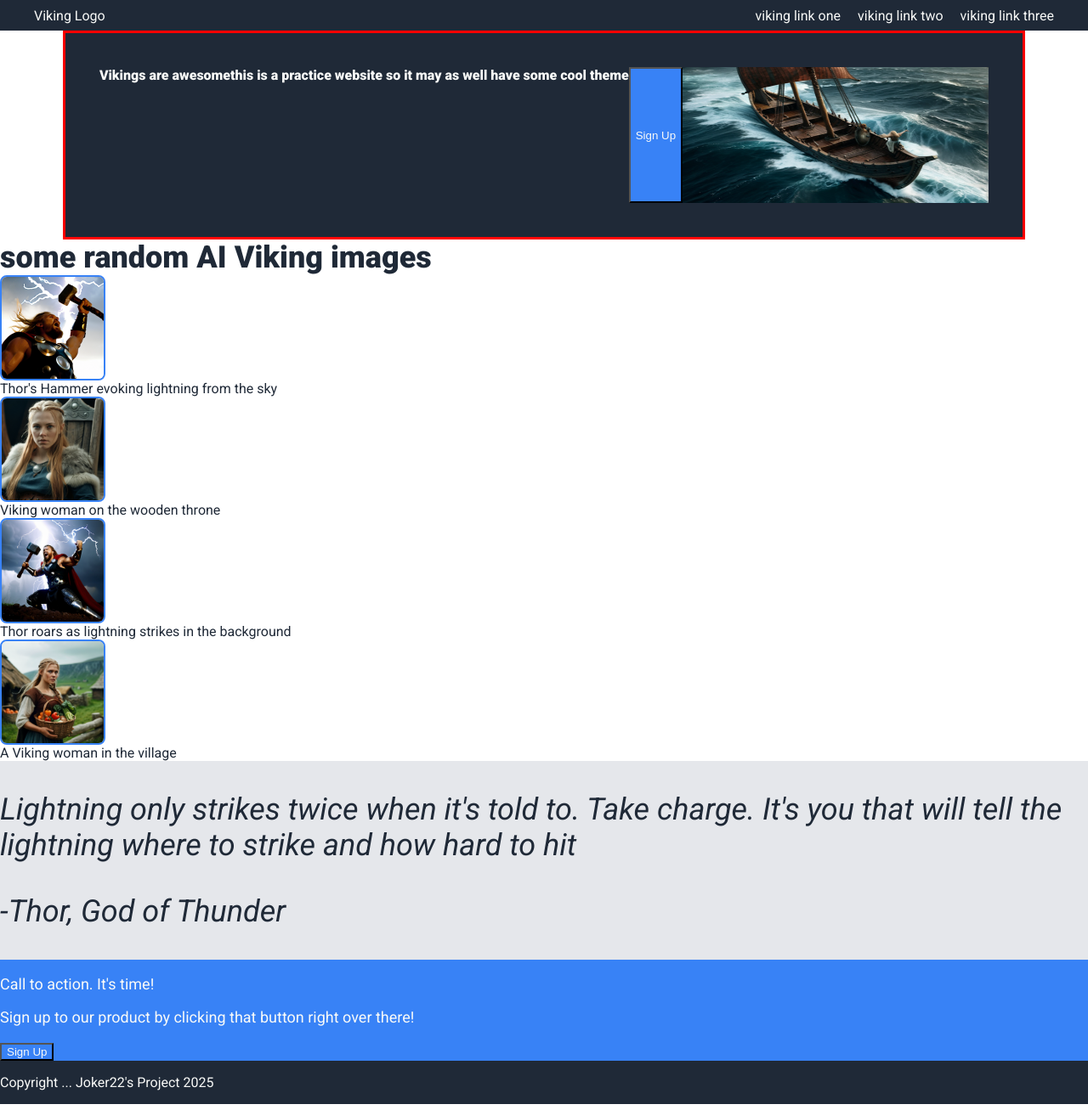
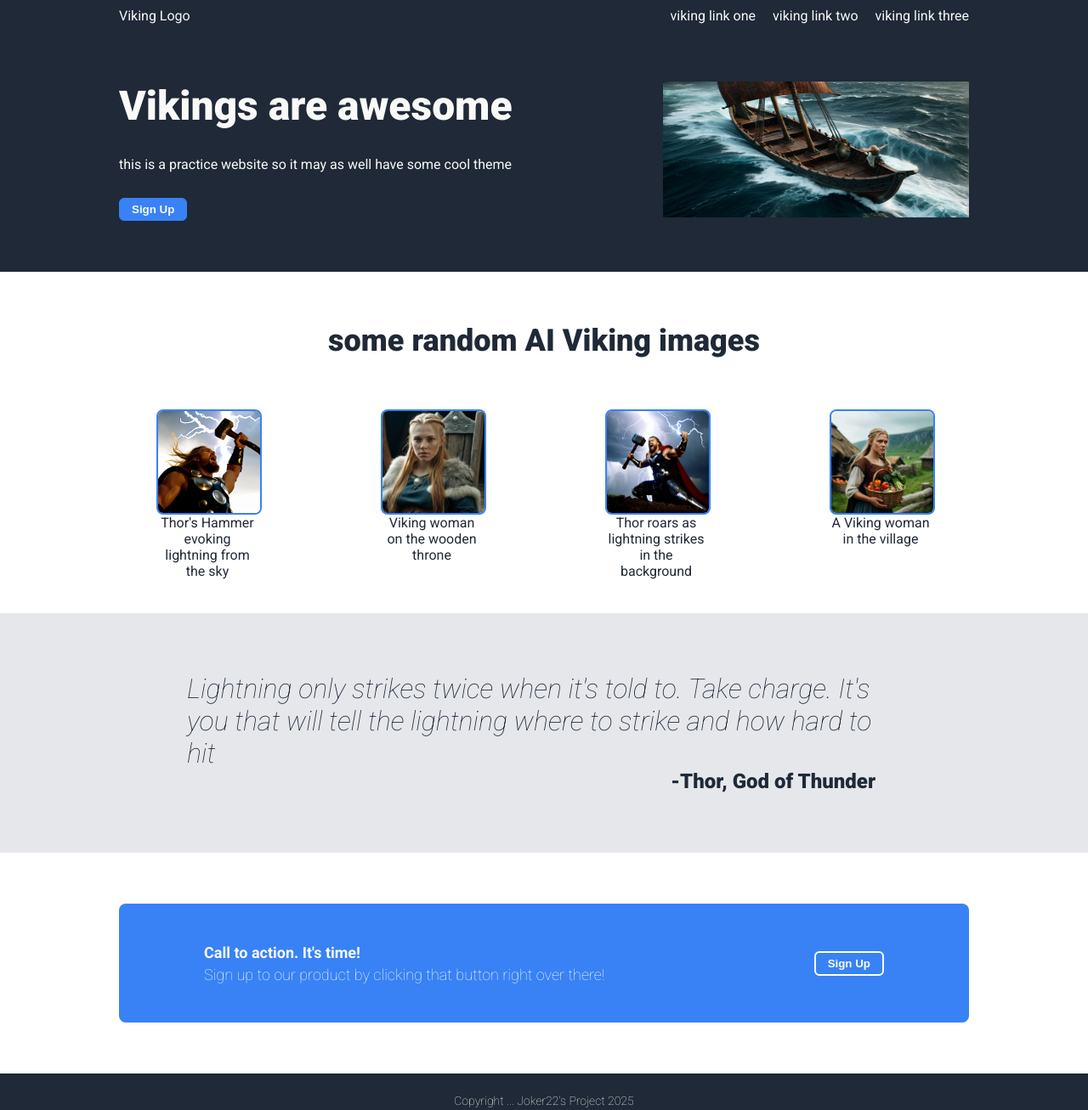
Before and after one commit to dcsJoker22/odin-project-landing-page, a plain HTML site: page index.html in a window 1280 px wide. Shown: the whole page at 85% size. Drawn offline with Linux system fonts and the light colour scheme.

Commit message:
landing page project completed
long and messy css, but it works

```diff
--- a/index.html
+++ b/index.html
@@ -20,35 +20,57 @@
             </ul>
         </div>
     </div>
-
+    <div class="title-bg">
     <div class="title">
-        <div>Vikings are awesome</div>
-        <div>this is a practice website so it may as well have some cool theme</div>
-        <button>Sign Up</button>
-        <img src="./images/viking-ship-1-large.png" alt="Viking ship in rough sea's" height="160" width="360">
+        <div class="title-left">
+            <div class="title-text-top">Vikings are awesome</div>
+            <div class="title-text-bottom">this is a practice website so it may as well have some cool theme</div>
+            <div class="title-text-button"><button>Sign Up</button></div>
         </div>
 
+        <div class="title-image"><img src="./images/viking-ship-1-large.png" alt="Viking ship in rough sea's" height="160" width="360"></div>
+    </div>
+    </div>
+
+    <div class="pics-bg">
     <div class="pics">
         <div class="info">some random AI Viking images</div>
+        <div class="pics-holder">
+            <div class="pic-1">
                 <div class="image-placeholder"><img src="./images/thor-1.png" alt="Thor's Hammer evoking lightning from the sky" height="120" width="120"></div>
                 <div>Thor's Hammer evoking lightning from the sky</div>
+            </div>
+            <div class="pic-1">
                 <div class="image-placeholder"><img src="./images/viking-woman-throne1.png" alt="Viking woman on the wooden throne" height="120" width="120"></div>
                 <div>Viking woman on the wooden throne</div>
+            </div>
+            <div class="pic-1">
                 <div class="image-placeholder"><img src="./images/thor-2.png" alt="Thor roars as lightning strikes in the background" height="120" width="120"></div>
                 <div>Thor roars as lightning strikes in the background</div>
+            </div>
+            <div class="pic-1">
                 <div class="image-placeholder"><img src="./images/viking-woman-village-1.png" alt="A Viking woman in the village" height="120" width="120"></div>
                 <div>A Viking woman in the village</div>
             </div>
-
-    <div class="quote">
-        <p>Lightning only strikes twice when it's told to. Take charge. It's you that will tell the lightning where to strike and how hard to hit</p>
-        <p>-Thor, God of Thunder</p>
+        </div>
+    </div>
     </div>
 
+    <div class="quote-bg">
+        <div class="quote">
+            <div class="lightning">Lightning only strikes twice when it's told to. Take charge. It's you that will tell the lightning where to strike and how hard to hit</div>
+            <div class="thor">-Thor, God of Thunder</div>
+        </div>
+    </div>
+
+    <div class="action-bg">
         <div class="action">
-        <p> Call to action. It's time!</p>
-        <p> Sign up to our product by clicking that button right over there!</p>
-        <button>Sign Up</button>
+            <div class="action-left">
+                <div class="action-top">Call to action. It's time!</div>
+                <div class="action-bottom">Sign up to our product by clicking that button right over there!</div>
+            </div>
+            <div><button>Sign Up</button></div>
+        </div>
     </div>
 
     <div class="footer">
--- a/style.css
+++ b/style.css
@@ -15,7 +15,6 @@ ul {
 .title {
     background-color: #1f2937;
     color: #f9faf8;
-    font-weight: 900;
 }
 
 .info {
@@ -27,12 +26,13 @@ ul {
 .pics {
     background-color: white;
     color: #1f2937;
+    font-weight: 400;
 }
 
 .image-placeholder {
   width: 120px;
   height: 120px;
-  background-color: #e0e0e0;
+  background-color: #e5e7eb;
   border-radius: 8px;
   border: solid 2px #3882f6;
   display: flex;
@@ -43,8 +43,8 @@ ul {
 
 .quote {
     background-color: #e5e7eb;
-    font-size: 36px;
-    font-style: italic;
+    font-size: 32px;
+
     color: #1f2937;
 }
 
@@ -57,6 +57,10 @@ ul {
 button {
     background-color: #3882f6;
     color: #f9faf8;
+    border-radius: 6px;
+    border: solid 1px #3882f6;
+    padding: 5px 14px;
+    font-weight: 600;
 }
 
 .footer {
@@ -89,7 +93,7 @@ body {
     justify-content: space-between;
     align-items: center;
     padding: 0 20px;
-    max-width: 1200px;
+    max-width: 1000px;
     margin: 0 auto;
 }
 
@@ -99,16 +103,137 @@ body {
     gap: 20px;
 }
 
+.title-bg {
+    background-color: #1f2937;
+    max-width: 100%;
+    padding: 40px 0;
+}
+
 .title {
     display: flex;
-    max-width: 100%;
-    /* max-width: 1200px; */
-    padding: 40px;
+    max-width: 1000px;
+    padding: 20px;
     margin: 0 auto;
-    flex: 1;
-    border: solid red;
+    justify-content: space-between;
 }
 
-.title div {
+.title-left {
+    display: flex;
     align-content: flex-start;
+    flex-direction: column;
+    justify-content: space-between;
 }
+
+.title-text-top {
+    font-weight: 900;
+    font-size: 48px;
+}
+
+.pics-bg {
+    background-color: white;
+    max-width: 100%;
+    padding: 40px 0;
+}
+
+.pics {
+    display: flex;
+    max-width: 1200px;
+    flex-direction: column;
+    justify-content: center;
+    margin: 0 auto;
+}
+
+.info {
+    display: flex;
+    justify-content: center;
+    padding: 20px 0 60px 0;
+}
+
+.pics-holder {
+    display: flex;
+    justify-content: space-evenly;
+    text-align: center;
+}
+
+.pic-1 {
+    max-width: 120px;
+}
+
+.quote-bg {
+    max-width: 100%;
+    background-color: #e5e7eb;
+    padding: 30px 0;
+}
+
+.quote {
+    display: flex;
+    flex-direction: column;
+    max-width: 1200px;
+    margin: 0 auto;
+    padding: 40px 80px;
+    box-sizing: border-box;
+}
+
+.lightning {
+    display: flex;
+    font-weight: lighter;
+    font-style: italic;
+    justify-content: center;
+    align-items: flex-start;
+    padding: 0 100px;
+}
+
+.thor {
+    display: flex;
+    justify-content: flex-end;
+    padding-right: 130px;
+    font-size: 24px;
+    font-weight: 900;
+}
+
+.action-bg {
+    display: flex;
+    max-width: 100%;
+    background-color: white;
+    justify-content: center;
+    margin: 60px;
+}
+
+.action {
+    display: flex;
+    background-color: #3882f6;
+    margin: 0 auto;
+    max-width: 1200px;
+    justify-content: space-between;
+    align-items: center;
+    height: 100px;
+    width: 800px;
+    padding: 20px 100px;
+    border-radius: 8px;
+}
+
+.action-left {
+    display: flex;
+    flex-direction: column;
+    gap: 5px;
+}
+
+.action-top {
+    font-weight: bolder;
+}
+
+.action-bottom {
+    font-weight: lighter;
+}
+
+.action button {
+    border: solid white 2px;
+}
+
+.footer {
+    display: flex;
+    justify-content: center;
+    font-weight: lighter;
+    font-size: 14px;
+    padding: 10px;
+}
```
Lines whose indentation alone changed are shown as unchanged.
